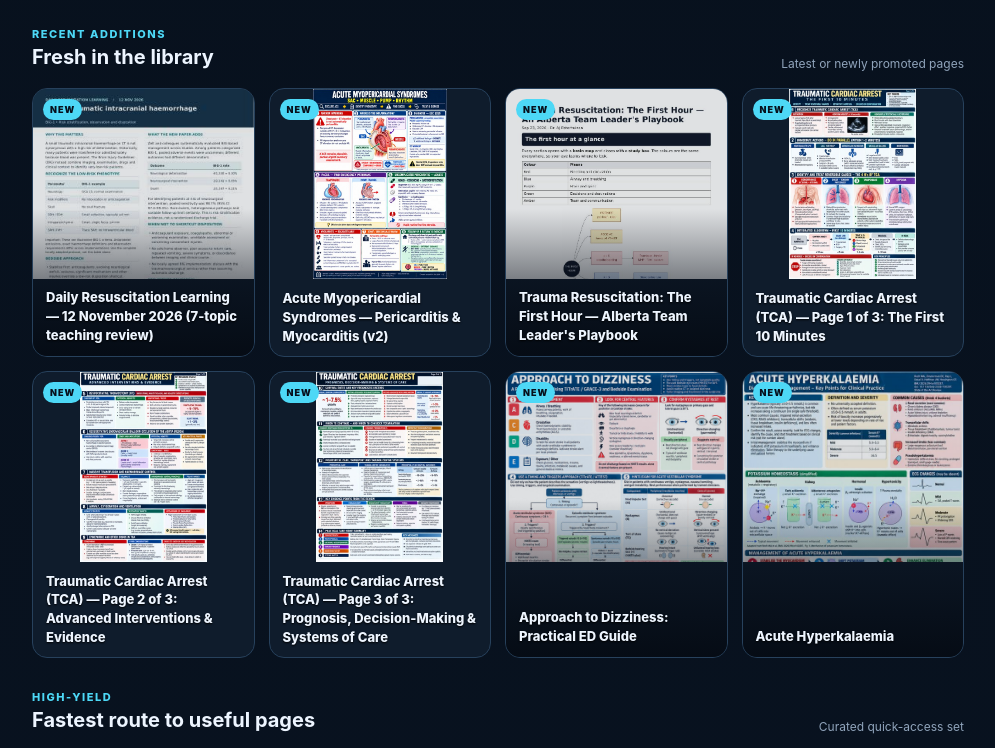
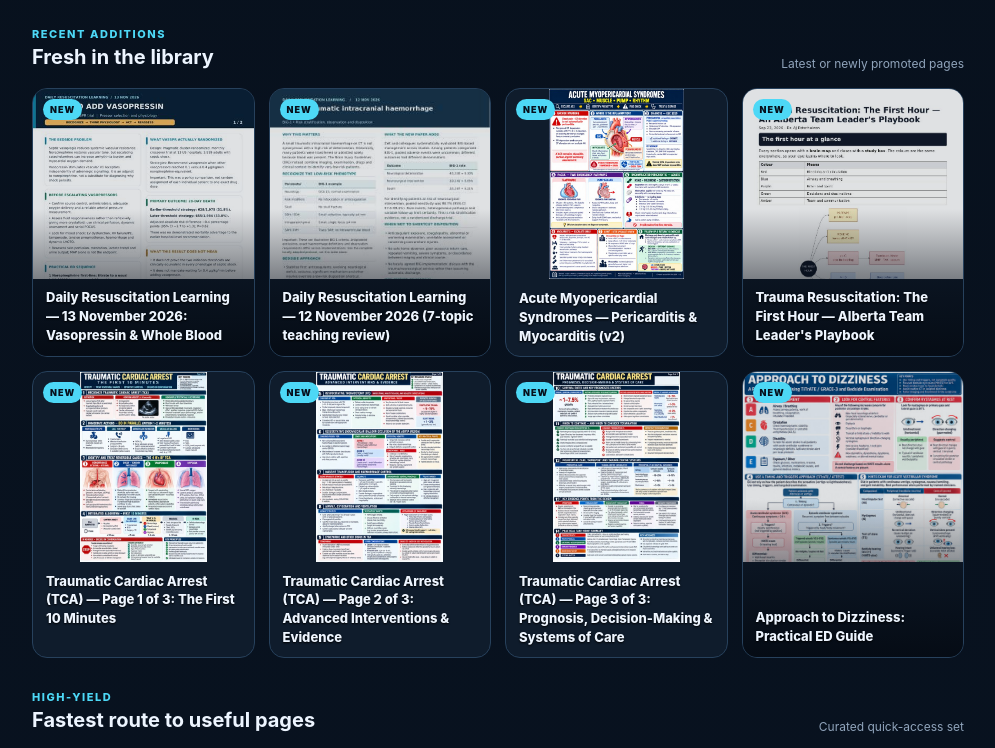
Before and after one commit to dresterhuizen-lgtm/resusbinder, a plain HTML site: page index.html in a window 1280 px wide. Shown: the part 956-1704 px from the top of the page, without its empty margins (272-1267 px from the left). Drawn offline with Linux system fonts and the light colour scheme.

Commit message:
Publish Nov 13 vasopressin and whole blood teaching booklet in Studies

```diff
--- a/index.html
+++ b/index.html
@@ -92,6 +92,7 @@ pages.unshift({"id": 88, "title": "Traumatic Cardiac Arrest (TCA) — Page 1 of
 pages.unshift({"id":91,"title":"Trauma Resuscitation: The First Hour — Alberta Team Leader's Playbook","pdf":"091-trauma-resuscitation-first-hour.pdf","thumb":"091-trauma-resuscitation-first-hour.jpg","categories":["Trauma / Environmental"],"tags":["Resus Binder","Trauma","First Hour","xABCDE","Hemorrhage","Airway","MHP","Traumatic Cardiac Arrest","Alberta"],"ccr":false,"binder":true,"width":637,"height":900,"recent_rank":0,"high_yield":true,"ccr_featured":false});
 pages.unshift({"id": 92, "title": "Acute Myopericardial Syndromes — Pericarditis & Myocarditis (v2)", "file": "092-acute-myopericardial-syndromes-v2.png", "thumb": "092-acute-myopericardial-syndromes-v2.jpg", "categories": ["Cardiac"], "tags": ["Resus Binder", "Cardiac", "Myocarditis", "Pericarditis", "Myopericarditis", "Perimyocarditis", "Tamponade", "PoCUS", "Colchicine", "ESC 2025", "ACC 2024", "Cardiogenic shock", "Exercise restriction"], "ccr": false, "binder": true, "width": 1055, "height": 1491, "recent_rank": 0, "high_yield": true, "ccr_featured": false, "uncropped": true});
 pages.unshift({"id":93,"title":"Daily Resuscitation Learning — 12 November 2026 (7-topic teaching review)","pdf":"daily-resuscitation-learning-2026-11-12.pdf","thumb":"daily-resuscitation-learning-2026-11-12-thumb.jpg","categories":["Other"],"tags":["Studies","Daily Learning","BIG-1","VExUS","Sedation","ARDS","RALE","Cardiac POCUS","VBG","Cirrhosis"],"ccr":false,"binder":false,"studies":true,"width":286,"height":405,"recent_rank":0,"high_yield":true,"ccr_featured":false});
+pages.unshift({"id":94,"title":"Daily Resuscitation Learning — 13 November 2026: Vasopressin & Whole Blood","pdf":"daily-resuscitation-learning-2026-11-13.pdf","thumb":"daily-resuscitation-learning-2026-11-13-thumb.jpg","categories":["Shock & Hemodynamics","Trauma / Environmental"],"tags":["Studies","Daily Learning","VASSPR","Septic Shock","Vasopressin","Whole Blood","Haemorrhage","Transport"],"ccr":false,"binder":false,"studies":true,"width":420,"height":594,"recent_rank":0,"high_yield":true,"ccr_featured":false});
 const categories=["Cardiac", "Neuro", "Shock & Hemodynamics", "Airway & Respiratory", "POCUS & Procedures", "Toxicology", "Trauma / Environmental", "Renal / Metabolic", "Endocrine", "GI / Pediatrics", "Obstetrics", "Other"];
 let state={view:'all',category:null,q:'',visible:[],activeIndex:0};
 const $=s=>document.querySelector(s), $$=s=>[...document.querySelectorAll(s)];
```
Also changed, not shown: thumbs/daily-resuscitation-learning-2026-11-13-thumb.jpg (added), 1 other file.
